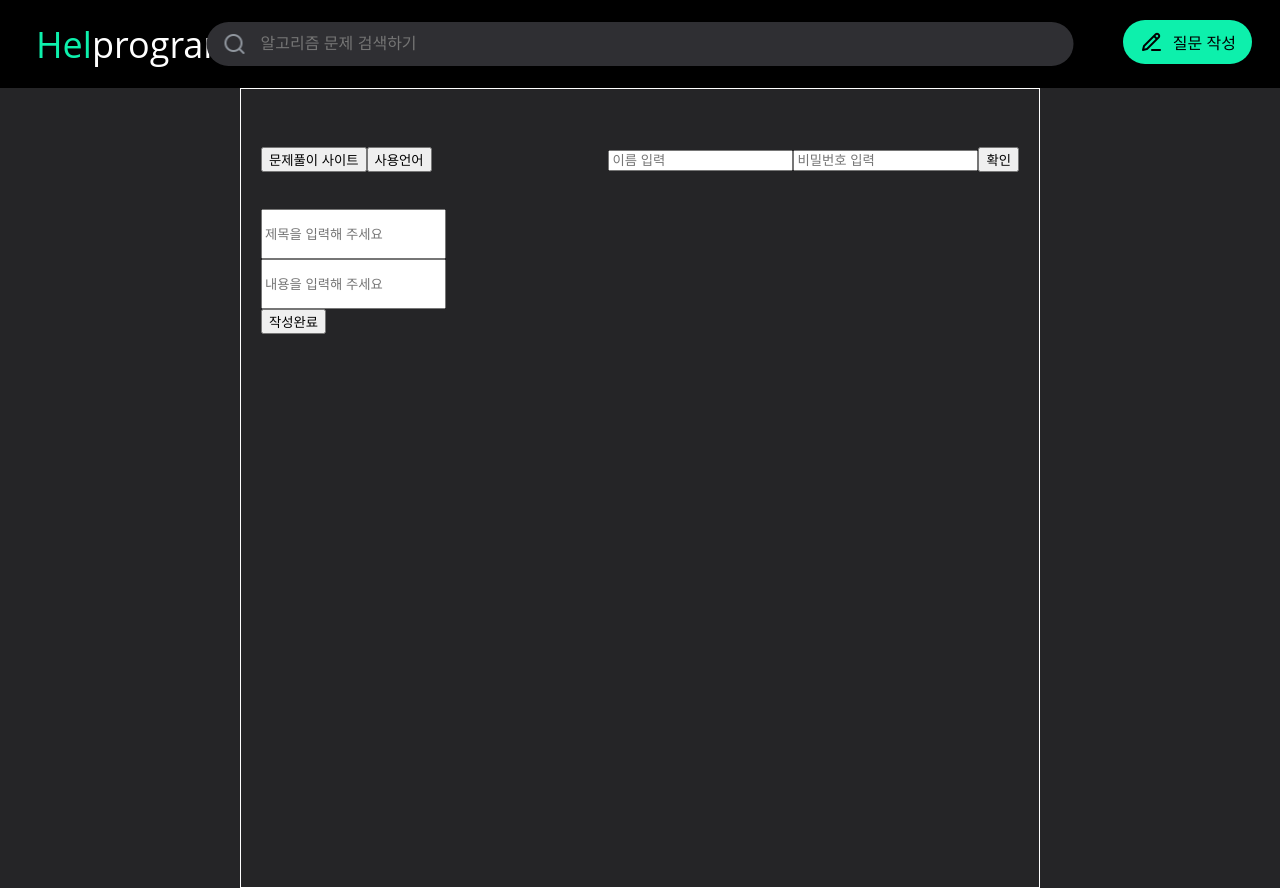
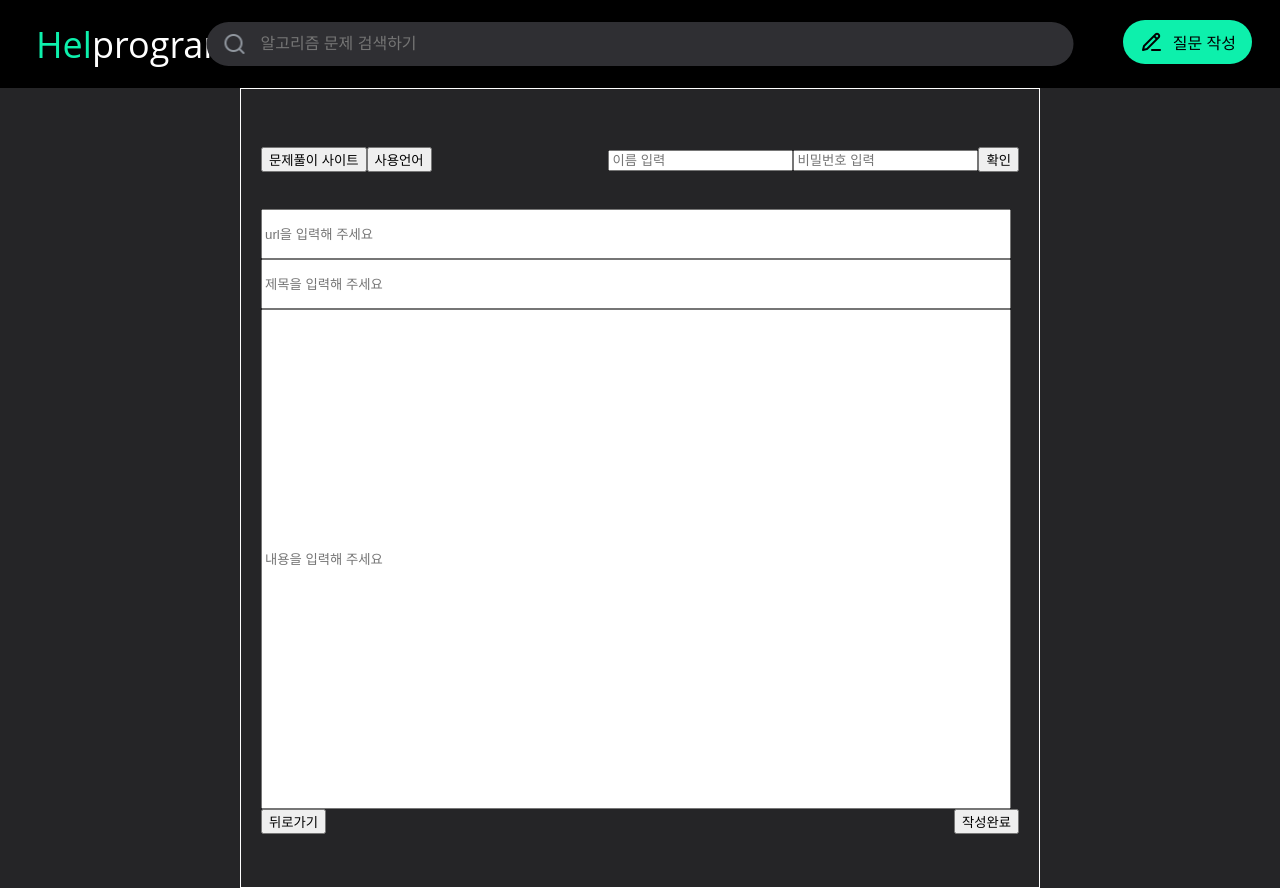
Before and after one commit to lte94/Helprogrammers-1, a React (Create React App) app: page /add in a window 1280 px wide. Built offline with nearby package versions, Linux system fonts and the light colour scheme; data requests are answered from the project's data file.

Commit message:
🔥 feat(Createquestion):Createdone Create기능까지 구현완료

```diff
--- a/db.json
+++ b/db.json
@@ -34,7 +34,6 @@
           "level": "상",
           "postId": 2,
           "writer": "hyo",
-
           "password": 1111
         }
       ]
@@ -46,7 +45,6 @@
       "place": "SW Expert Academy",
       "language": "phthon",
       "writer": "Dram",
-
       "password": 1234,
       "hints": [
         {
@@ -55,7 +53,6 @@
           "level": "상",
           "postId": 3,
           "writer": "YJ",
-
           "password": 1111
         },
         {
@@ -74,6 +71,14 @@
           "password": 1111
         }
       ]
+    },
+    {
+      "title": "내가최영진",
+      "content": "바로내가 최영진",
+      "url": "www.backjun.com",
+      "writer": "최영진",
+      "password": "1234",
+      "id": 4
     }
   ]
 }
--- a/src/components/input.jsx
+++ b/src/components/input.jsx
@@ -3,10 +3,16 @@ import { useDispatch, useSelector } from 'react-redux';
 import { __getQuestions } from '../redux/module/QuestionsSlice';
 import { addQuestions } from '../redux/module/QuestionsSlice';
 import styled from 'styled-components';
+import { useNavigate } from 'react-router-dom';
 
 const Input = () => {
   const [title, setTitle] = useState('');
   const [content, setContent] = useState('');
+  const [url, setUrl] = useState('');
+  const [writer, setWriter] = useState('');
+  const [password, setPassword] = useState('');
+
+  const navigate = useNavigate();
 
   const dispatch = useDispatch();
   const { isLoading, error } = useSelector((state) => state.questions);
@@ -26,13 +32,19 @@ const Input = () => {
   const onSubmitHandler = async (e) => {
     e.preventDefault();
     if (title) {
-      const newTodo = {
+      const newQuestion = {
         title,
         content,
+        url,
+        writer,
+        password,
       };
-      dispatch(addQuestions(newTodo));
+      dispatch(addQuestions(newQuestion));
       setTitle('');
       setContent('');
+      setUrl('');
+      setWriter('');
+      setPassword('');
     } else {
       alert('제목을 입력하세요');
     }
@@ -46,11 +58,22 @@ const Input = () => {
     setContent(e.target.value);
   };
 
+  const onChangeInputUrl = (e) => {
+    setUrl(e.target.value);
+  };
+
+  const onChangeInputWriter = (e) => {
+    setWriter(e.target.value);
+  };
+
+  const onChangeInputPassword = (e) => {
+    setPassword(e.target.value);
+  };
+
   return (
     <Layout>
       <InputBoxs>
         <form onSubmit={onSubmitHandler}>
-          {/* <input type="text" placeholder="url을 입력해 주세요" /> */}
           <InputBox>
             <Dropdownbutton>
               <button>문제풀이 사이트</button>
@@ -58,28 +81,54 @@ const Input = () => {
             </Dropdownbutton>
 
             <UserBox>
-              <input type="text" placeholder="이름 입력"></input>
-              <input type="text" placeholder="비밀번호 입력"></input>
+              <input
+                value={writer}
+                onChange={onChangeInputWriter}
+                type="text"
+                placeholder="이름 입력"
+              ></input>
+              <input
+                value={password}
+                onChange={onChangeInputPassword}
+                type="text"
+                placeholder="비밀번호 입력"
+              ></input>
               <button>확인</button>
             </UserBox>
           </InputBox>
-          <InputContextTitle>
+          <Inputurl>
+            <input
+              value={url}
+              onChange={onChangeInputUrl}
+              type="text"
+              placeholder="url을 입력해 주세요"
+            />
+          </Inputurl>
+          <InputTitle>
             <input
               value={title}
               onChange={onChangeInputTitle}
               type="text"
               placeholder="제목을 입력해 주세요"
             />
-          </InputContextTitle>
-          <InputContextContent>
+          </InputTitle>
+
+          <InputContent>
             <input
               value={content}
               onChange={onChangeInputContent}
               type="textarea"
               placeholder="내용을 입력해 주세요"
             />
-          </InputContextContent>
-          <button>작성완료</button>
+          </InputContent>
+          <BackButton
+            onClick={() => {
+              navigate('/');
+            }}
+          >
+            뒤로가기
+          </BackButton>
+          <AddButton>작성완료</AddButton>
         </form>
       </InputBoxs>
     </Layout>
@@ -108,16 +157,30 @@ const InputBox = styled.div`
   align-items: center;
 `;
 
-const InputContextTitle = styled.div`
-  display: flex;
+const InputTitle = styled.div`
+  width: 750px;
+  display: grid;
   height: 50px;
 `;
 
-const InputContextContent = styled.div`
-  display: flex;
+const InputContent = styled.div`
+  width: 750px;
+  display: grid;
+  height: 500px;
+`;
+
+const Inputurl = styled.div`
+  width: 750px;
+  display: grid;
   height: 50px;
 `;
 
 const Dropdownbutton = styled.div``;
 
 const UserBox = styled.div``;
+
+const AddButton = styled.button`
+  float: right;
+`;
+
+const BackButton = styled.button``;
--- a/src/pages/AddQuestion.jsx
+++ b/src/pages/AddQuestion.jsx
@@ -2,10 +2,6 @@ import styled from 'styled-components';
 import Input from '../components/input';
 
 function AddQuestion() {
-  const onSubmitHandler = () => {
-    alert('test');
-  };
-
   return (
     <>
       <Input />
--- a/src/redux/module/QuestionsSlice.jsx
+++ b/src/redux/module/QuestionsSlice.jsx
@@ -9,10 +9,13 @@ const initialState = {
   error: null,
 };
 
-export const addQuestions = createAsyncThunk('ADD_TODO', async (newTodo) => {
-  const response = await axios.post(serverUrl, newTodo);
-  return response.data;
-});
+export const addQuestions = createAsyncThunk(
+  'POST_QUESTIONS',
+  async (newQuestion) => {
+    const response = await axios.post(serverUrl, newQuestion);
+    return response.data;
+  },
+);
 
 export const __getQuestions = createAsyncThunk(
   'GET_QUESTIONS',
@@ -30,10 +33,10 @@ export const questionsSlice = createSlice({
   name: 'questions',
   initialState,
   reducers: {
-    getQuestionId : (state, action) => {
+    getQuestionId: (state, action) => {
       state.questions.find((question) => {
-        return question.id === action.payload
-      })
+        return question.id === action.payload;
+      });
     },
   },
   extraReducers: {
```
